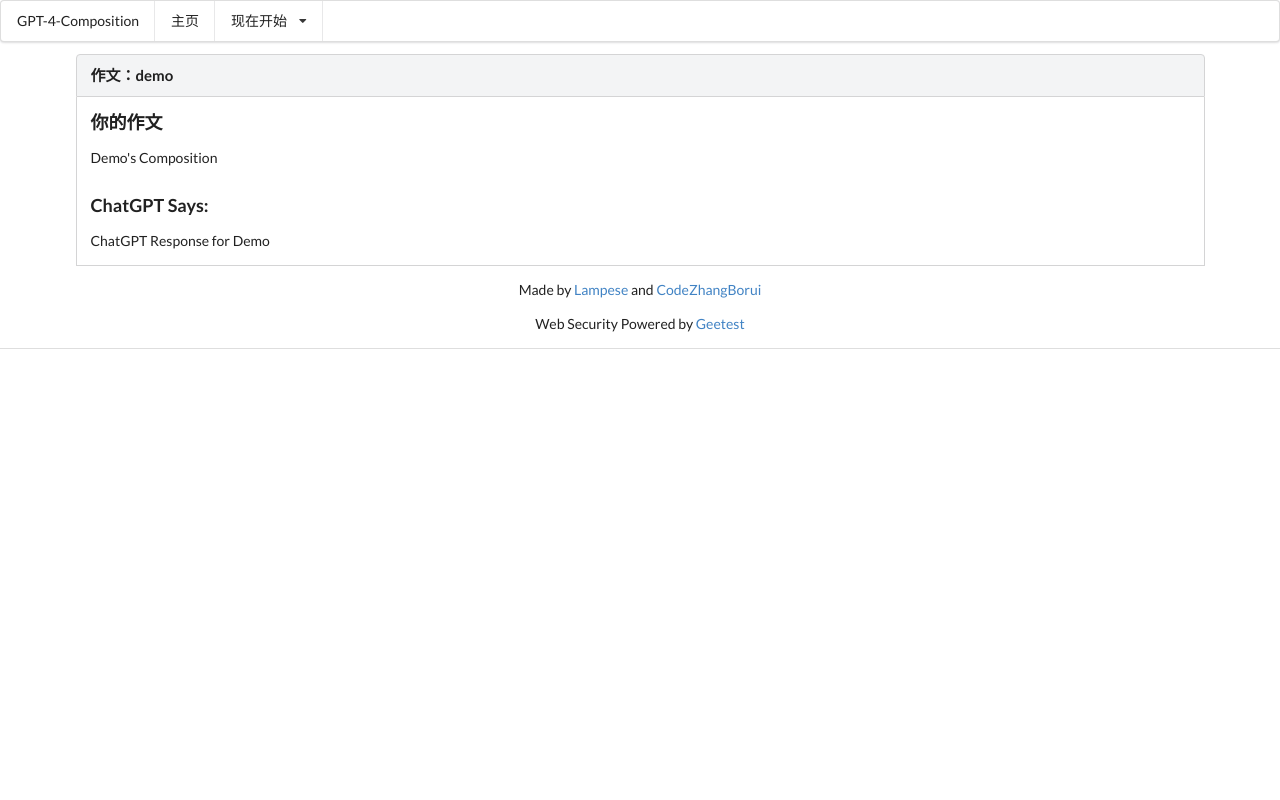
After one commit to CodeZhangBorui/WriteSparkle, a Flask app: a page that uses templates/subsequent_result.html in a window 1280 px wide. The commit adds this page. Run offline with Flask 3, Linux system fonts and the light colour scheme; data comes from the database, SQL or seed files in the repository; both versions use the stored data as it was after the commit.

Commit message:
feat: Add subsequent res

```diff
--- a/server.py
+++ b/server.py
@@ -47,12 +47,13 @@ def new_subsequent():
     )
     if result['result'] == 'success':
         # Generate GPT
+        composition = request.data['composition']
         gptres = ''
         # Upload to database
         sid = uuid.uuid4()
         conn = sqlite3.connect('gpt4com.sqlite')
         c = conn.cursor()
-        c.execute('INSERT INTO subsequent (sid, gptres) VALUES (?, ?)', (sid, gptres))
+        c.execute('INSERT INTO subsequent (sid, composition, gptres) VALUES (?, ?)', (sid, composition, gptres))
         # Redirect
         return redirect(f'/subsequent/{sid}')
     elif result['result'] == 'fail':
@@ -61,4 +62,16 @@ def new_subsequent():
         console.print_exception(result['exception'])
         return result['reason']
 
+@app.route('/subsequent/<sid>')
+def get_subsequent(sid):
+    conn = sqlite3.connect('gpt4com.sqlite')
+    c = conn.cursor()
+    c.execute('SELECT * FROM subsequent WHERE sid = ?', (sid,))
+    res = c.fetchone()
+    if res is None:
+        return render_template('subsequent_notfound.html')
+    composition = res[1]
+    gptres = res[2]
+    return render_template('subsequent_result.html', sid=sid, composition=composition, gptres=gptres)
+
 app.run(host='127.0.0.1', port=1356, debug=DEBUG_MODE)
--- a/templates/subsequent.html
+++ b/templates/subsequent.html
@@ -15,7 +15,7 @@
       <a href="/" class="item">
         主页
       </a>
-      <div class="ui dropdown item active">
+      <div class="ui dropdown item">
         <div class="text">现在开始</div>
         <i class="dropdown icon"></i>
         <div class="menu">
--- /dev/null
+++ b/templates/subsequent_result.html
@@ -0,0 +1,51 @@
+<!DOCTYPE html>
+<html>
+  <head>
+    <meta charset="utf-8" />
+    <meta name="viewport" content="width=device-width, initial-scale=1.0" />
+    <title>GPT-4-Composition</title>
+    <link rel="stylesheet" href="/static/semantic-ui/semantic.min.css" />
+    <link rel="stylesheet" href="/static/index.css" />
+    <script src="/static/jquery/jquery.min.js"></script>
+    <script src="/static/semantic-ui/semantic.min.js"></script>
+  </head>
+  <body>
+    <div class="ui menu boarderless top">
+      <div class="item">GPT-4-Composition</div>
+      <a href="/" class="item"> 主页 </a>
+      <div class="ui dropdown item">
+        <div class="text">现在开始</div>
+        <i class="dropdown icon"></i>
+        <div class="menu">
+          <a href="/subsequent" class="item">读后续写优化</a>
+        </div>
+      </div>
+    </div>
+    <div class="ui container">
+      <h4 class="ui block top attached header">
+        <div class="content">作文：{{ sid }}</div>
+      </h4>
+      <div class="ui botton attached segment">
+        <h3>你的作文</h3>
+        <p>{{ composition }}</p>
+        <h3>ChatGPT Says:</h3>
+        <p>{{ gptres }}</p>
+      </div>
+    </div>
+    <div class="ui vertical footer segment">
+      <div class="ui center aligned container">
+        <p>
+          Made by <a href="https://lampese.com/about/">Lampese</a> and
+          <a href="https://codezhangborui.com/">CodeZhangBorui</a>
+        </p>
+        <p>
+          Web Security Powered by
+          <a href="https://www.geetest.com/" target="_blank">Geetest</a>
+        </p>
+      </div>
+    </div>
+    <script>
+      $(".ui.dropdown").dropdown();
+    </script>
+  </body>
+</html>
```
Also changed, not shown: templates/subsequent_notfound.html (added, +50 -0 lines), gpt4com.sqlite, 1 other file.
